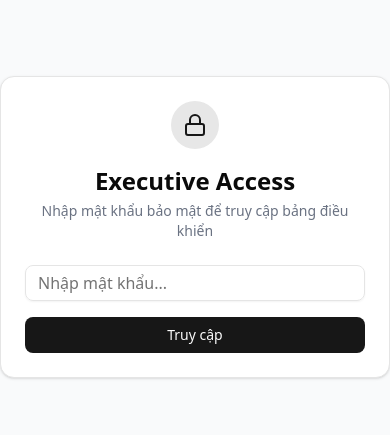
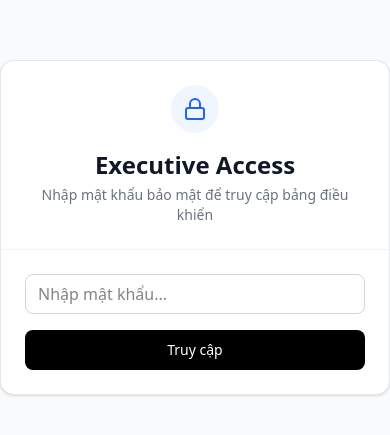
Before and after one commit to maiha28781-cloud/marketing, a Next.js app: page /executive-view/login in a window 390 px wide. Shown: the part 195-630 px from the top of the page. Built offline with nearby package versions, Linux system fonts and the light colour scheme.

Commit message:
fix(mobile): replace ALL shadcn components with native html to fix crash

```diff
--- a/app/executive-view/login/page.tsx
+++ b/app/executive-view/login/page.tsx
@@ -2,10 +2,6 @@
 
 import { useState } from 'react'
 import { verifyExecutivePassword } from '../actions'
-import { Button } from '@/components/ui/button'
-import { Input } from '@/components/ui/input'
-import { Card, CardContent, CardDescription, CardHeader, CardTitle } from '@/components/ui/card'
-import { Lock } from 'lucide-react'
 
 export default function ExecutiveLoginPage() {
     const [error, setError] = useState<string | null>(null)
@@ -24,20 +20,35 @@ export default function ExecutiveLoginPage() {
     }
 
     return (
-        <div className="flex items-center justify-center min-h-screen bg-gray-50">
-            <div className="w-full max-w-md bg-white rounded-xl border shadow-sm overflow-hidden">
-                <div className="p-6 space-y-1 text-center">
+        <div className="flex items-center justify-center min-h-screen bg-gray-50 font-sans">
+            <div className="w-full max-w-md bg-white rounded-xl border border-gray-200 shadow-sm overflow-hidden">
+                <div className="p-6 space-y-1 text-center border-b border-gray-100">
                     <div className="flex justify-center mb-4">
-                        <div className="p-3 bg-primary/10 rounded-full">
-                            <Lock className="w-6 h-6 text-primary" />
+                        <div className="p-3 bg-blue-50 rounded-full">
+                            {/* Simple Lock Icon using SVG */}
+                            <svg
+                                xmlns="http://www.w3.org/2000/svg"
+                                width="24"
+                                height="24"
+                                viewBox="0 0 24 24"
+                                fill="none"
+                                stroke="currentColor"
+                                strokeWidth="2"
+                                strokeLinecap="round"
+                                strokeLinejoin="round"
+                                style={{ color: '#2563eb' }}
+                            >
+                                <rect width="18" height="11" x="3" y="11" rx="2" ry="2" />
+                                <path d="M7 11V7a5 5 0 0 1 10 0v4" />
+                            </svg>
                         </div>
                     </div>
-                    <h2 className="text-2xl font-bold">Executive Access</h2>
+                    <h2 className="text-2xl font-bold text-gray-900">Executive Access</h2>
                     <p className="text-sm text-gray-500">
                         Nhập mật khẩu bảo mật để truy cập bảng điều khiển
                     </p>
                 </div>
-                <div className="p-6 pt-0">
+                <div className="p-6">
                     <form action={handleSubmit} className="space-y-4">
                         {error && (
                             <div className="p-3 text-sm text-red-600 bg-red-50 border border-red-200 rounded-md">
@@ -45,18 +56,23 @@ export default function ExecutiveLoginPage() {
                             </div>
                         )}
                         <div className="space-y-2">
-                            <Input
+                            <input
                                 name="password"
                                 type="password"
                                 placeholder="Nhập mật khẩu..."
                                 required
                                 disabled={loading}
-                                className="w-full"
+                                className="w-full h-10 px-3 py-2 text-sm border rounded-md border-gray-300 focus:outline-none focus:ring-2 focus:ring-blue-500 disabled:opacity-50"
+                                style={{ fontSize: '16px' }} // Prevent iOS zoom on focus
                             />
                         </div>
-                        <Button type="submit" className="w-full" disabled={loading}>
+                        <button
+                            type="submit"
+                            className="w-full h-10 px-4 py-2 bg-black text-white hover:bg-gray-800 rounded-md text-sm font-medium transition-colors disabled:opacity-50"
+                            disabled={loading}
+                        >
                             {loading ? 'Đang kiểm tra...' : 'Truy cập'}
-                        </Button>
+                        </button>
                     </form>
                 </div>
             </div>
```
